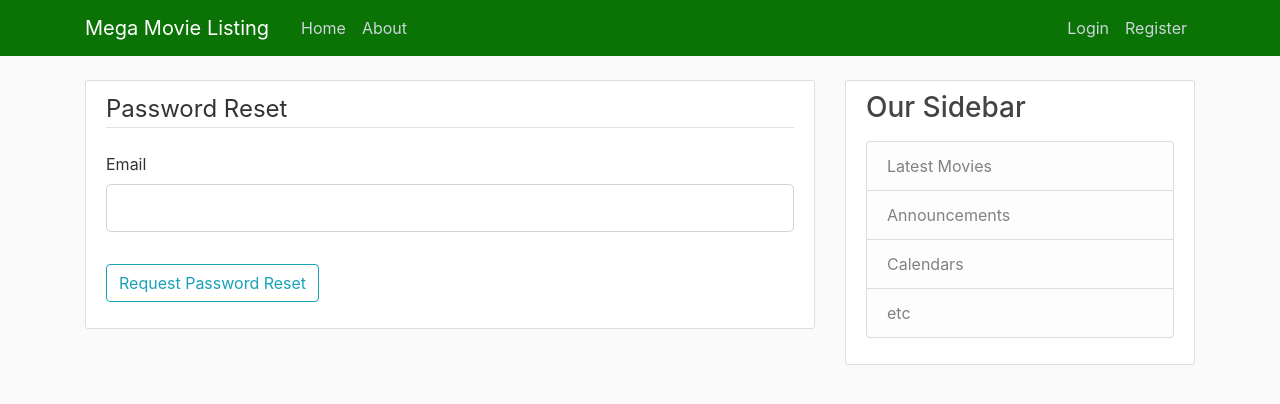
After one commit to joeleger/scrapeIMDB, a Flask app: page /reset_password in a window 1280 px wide. The commit adds this page. Shown: the top 404 px of the page. Run offline with Flask 2, Linux system fonts and the light colour scheme; some libraries are stand-ins or nearby versions.

Commit message:
Added email support for resetting password for users.

```diff
--- a/scrapeIMDB/forms.py
+++ b/scrapeIMDB/forms.py
@@ -65,3 +65,19 @@ class NewMovieForm(FlaskForm):
     poster_url = StringField('Poster Url', validators=[DataRequired(), Length(max=500)])
     box_office = FloatField('Box Office', validators=[DataRequired()])
     submit = SubmitField('Save')
+
+
+class RequestResetForm(FlaskForm):
+    email = StringField('Email', validators=[DataRequired(), Email()])
+    submit = SubmitField('Request Password Reset')
+
+    def validate_email(self, email):
+        user = User.query.filter_by(email=email.data).first()
+        if user is None:
+            raise ValidationError('That email does not exist. Please register!')
+
+
+class ResetPasswordForm(FlaskForm):
+    password = PasswordField('Password', validators=[DataRequired()])
+    confirm_password = PasswordField('Confirm Password', validators=[DataRequired(), EqualTo('password')])
+    submit = SubmitField('Reset Password')
--- a/scrapeIMDB/routes.py
+++ b/scrapeIMDB/routes.py
@@ -3,11 +3,13 @@ from flask_login import login_user, current_user, logout_user, login_required
 import os
 from PIL import Image
 import secrets
-from scrapeIMDB import app, db, bcrypt
-from scrapeIMDB.forms import RegistrationForm, LoginForm, UpdateAccountForm, NewMovieForm
+from scrapeIMDB import app, db, bcrypt, mail
+from scrapeIMDB.forms import RegistrationForm, LoginForm, UpdateAccountForm, NewMovieForm, RequestResetForm, \
+    ResetPasswordForm
 from scrapeIMDB.models import User, Movie
 import datetime
 import imdb
+from flask_mail import Message
 
 ia = imdb.IMDb()
 
@@ -128,7 +130,7 @@ def movie(movie_id):
         box_office = '${:,.2f}'.format(_movie.box_office)
     actor_list = []
     actor_list = _movie.actors.split(',')
-    actors = ', '.join(map(str,actor_list[0:11]))
+    actors = ', '.join(map(str, actor_list[0:11]))
 
     return render_template("movie.html", title=_movie.title, movie=_movie, running_time=running_time,
                            box_office=box_office, actors=actors)
@@ -312,3 +314,47 @@ def user_movies(username):
         .order_by(Movie.year.desc(), Movie.title.desc()) \
         .paginate(page=page, per_page=5)
     return render_template('user_movies.html', movies=movies, user=user)
+
+
+def send_reset_email(user):
+    token = user.get_reset_token()
+    msg = Message('Password Reset Request',
+                  sender=app.config['MAIL_USERNAME'],
+                  recipients=[user.email])
+    msg.body = f'''To reset your password visit the following link:
+{url_for('reset_token', token=token, _external=True)}
+
+If you did not make this request then simply ignore this email and no changes will be made.
+'''
+    mail.send(msg)
+
+
+@app.route('/reset_password', methods=['GET', 'POST'])
+def reset_request():
+    if current_user.is_authenticated:
+        return redirect(url_for('home'))
+    form = RequestResetForm()
+    if form.validate_on_submit():
+        user = User.query.filter_by(email=form.email.data).first()
+        send_reset_email(user)
+        flash('An email has been sent to reset your password with instructions.', 'info')
+        return redirect(url_for('login'))
+    return render_template('reset_request.html', title='Reset Password', form=form)
+
+
+@app.route('/reset_password<token>', methods=['GET', 'POST'])
+def reset_token(token):
+    if current_user.is_authenticated:
+        return redirect(url_for('home'))
+    user = User.verify_reset_token(token)
+    if user is None:
+        flash('That is an expired or invalid token', 'warning')
+        return redirect(url_for('reset_request'))
+    form = ResetPasswordForm()
+    if form.validate_on_submit():
+        hashed_password = bcrypt.generate_password_hash(form.password.data).decode('utf-8')
+        user.password = hashed_password
+        db.session.commit()
+        flash(f'Your password has been changed. Please login.', 'success')
+        return redirect(url_for('login'))
+    return render_template('reset_token.html', title='Reset Password', form=form)
--- a/scrapeIMDB/templates/login.html
+++ b/scrapeIMDB/templates/login.html
@@ -39,7 +39,7 @@
           <div class="form-group">
                  {{form.submit(class="btn btn-outline-info") }}
                 <small class="text-muted ml-2">
-                <a href="#">Forgot Password</a>
+                <a href="{{ url_for('reset_request') }}">Forgot Password</a>
             </small>
             </div>
         </form>
--- /dev/null
+++ b/scrapeIMDB/templates/reset_request.html
@@ -0,0 +1,27 @@
+{% extends "base.html" %}
+{% block content %}
+    <div class="content-section">
+        <form method="POST" action="">
+            {{ form.hidden_tag() }}
+            <fieldset class="form-group">
+                <legend class="border-bottom mb-4">Password Reset</legend>
+               <div class="form-group">
+                    {{ form.email.label(class="form-control-label") }}
+                    {% if form.email.errors %}
+                        {{ form.email(class="form-control form-control-lg is-invalid") }}
+                        <div class="invalid-feedback">
+                            {% for error in form.email.errors %}
+                                <span>{{ error }}</span>
+                            {% endfor %}
+                        </div>
+                    {% else %}
+                        {{ form.email(class="form-control form-control-lg") }}
+                    {% endif %}
+                </div>
+             </fieldset>
+            <div class="form-group">
+                {{ form.submit(class="btn btn-outline-info") }}
+            </div>
+        </form>
+    </div>
+{% endblock content %}
```
Also changed, not shown: scrapeIMDB/__init__.py (+7 -0 lines), scrapeIMDB/models.py (+15 -1 lines), scrapeIMDB/templates/reset_token.html (added, +40 -0 lines), scrapeIMDB/movieListing.db.
